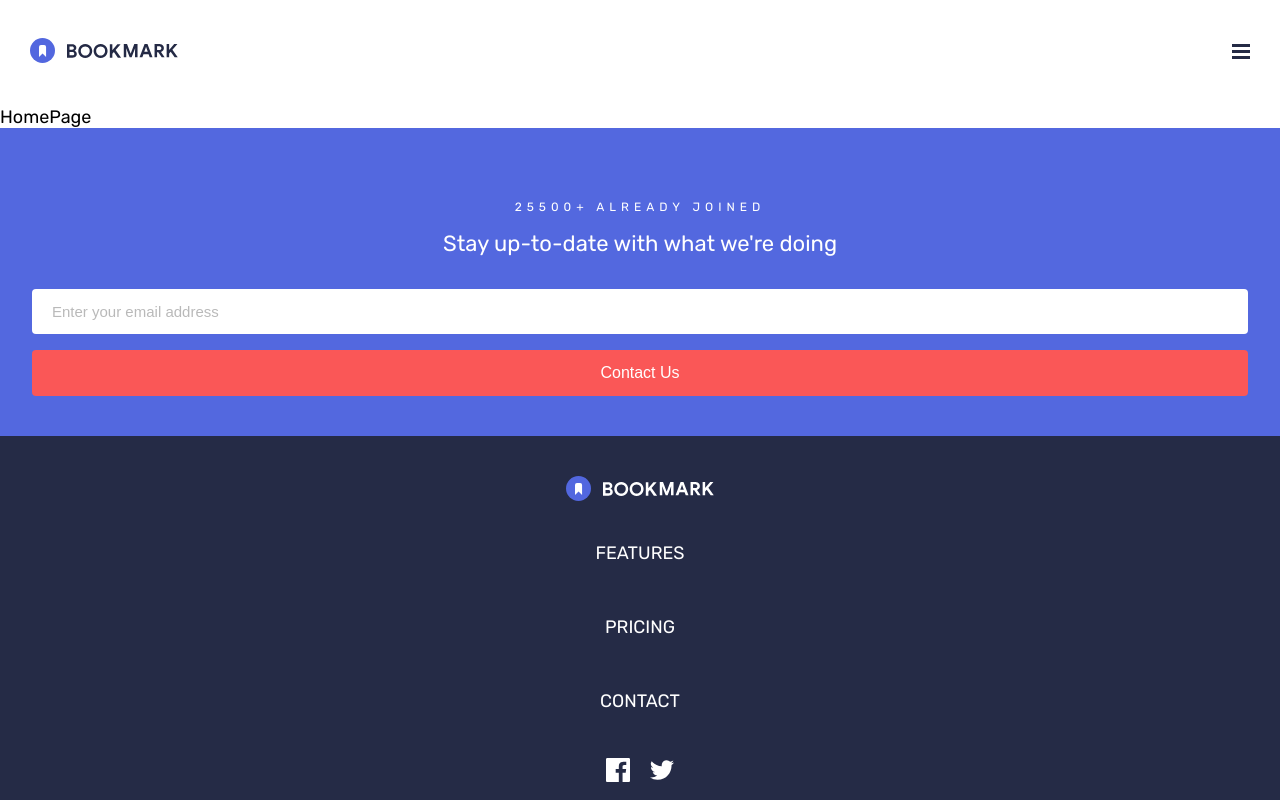
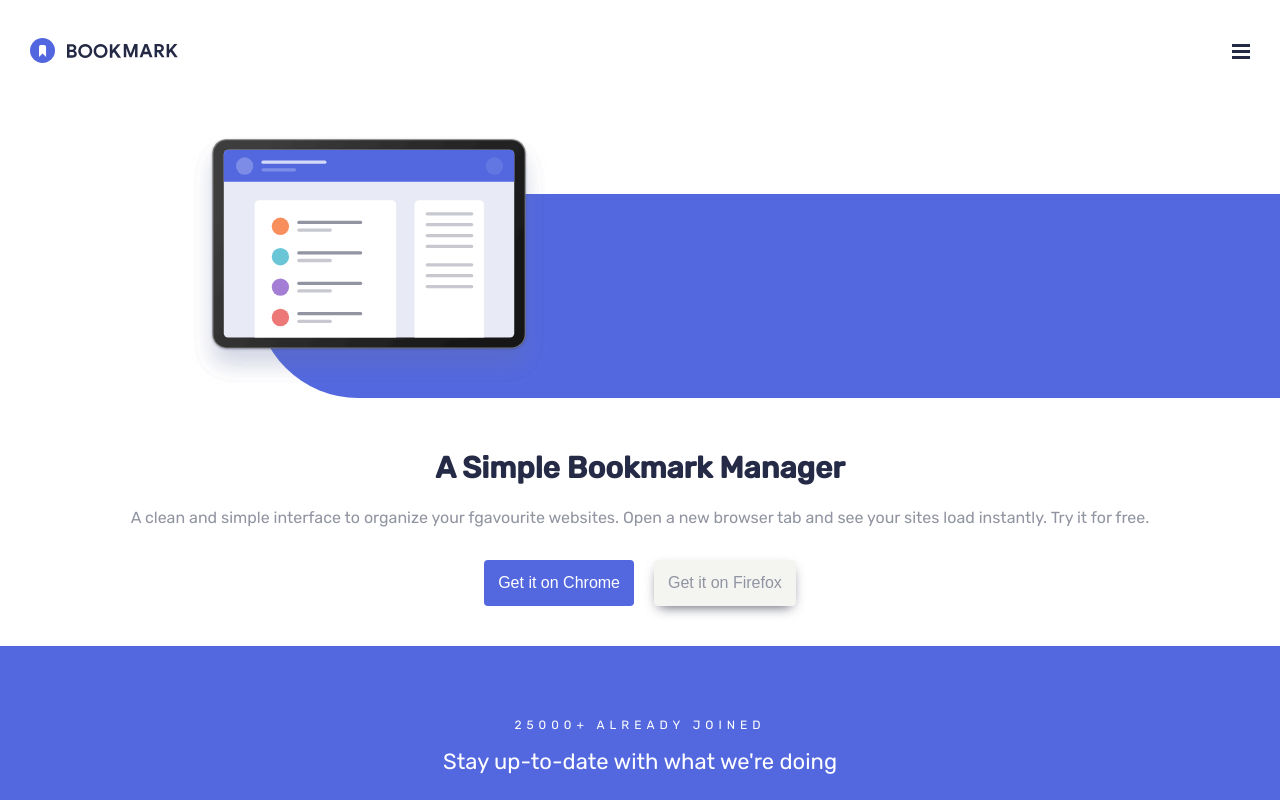
Before and after one commit to DawidRynkal/confilogiTask, a React (Create React App) app: page / in a window 1280 px wide. Shown: the top 800 px of the page. Built offline with nearby package versions, Linux system fonts and the light colour scheme.

Commit message:
top section

```diff
--- a/src/assets/styles/_button.sass
+++ b/src/assets/styles/_button.sass
@@ -28,3 +28,16 @@
   font-size: 20px
   text-transform: uppercase
   letter-spacing: 2px
+
+.button__gray
+  color: $grayBright
+  background-color: $gray2
+  font-size: 16px
+  -webkit-box-shadow: 0px 5px 13px -5px rgba(66, 68, 90, 1)
+  -moz-box-shadow: 0px 5px 13px -5px rgba(66, 68, 90, 1)
+  box-shadow: 0px 5px 13px -5px rgba(66, 68, 90, 1)
+
+.button__standard
+  color: $whiteColor
+  background-color: $blueBright
+  font-size: 16px
--- a/src/assets/styles/_colors.sass
+++ b/src/assets/styles/_colors.sass
@@ -3,10 +3,12 @@
     --blueDark: hsl(229, 31%, 21%)
     --redBright: hsl(0, 94%, 66%)
     --grayBright: hsl(229, 8%, 60%)
+    --gray2: hsl(60, 10%, 95%)
     --whiteColor: #ffff
 
 $blueBright: var(--blueBright)
 $blueDark: var(--blueDark)
 $redBright: var(--redBright)
 $grayBright: var(--grayBright)
+$gray2: var(--gray2)
 $whiteColor: var(--whiteColor)
--- /dev/null
+++ b/src/assets/styles/_topSection.sass
@@ -0,0 +1,42 @@
+@import '_colors'
+
+.top-section
+  padding-top: 88px
+  .top-section__image
+  .top-section__image img
+    width: 356px
+    position: absolute
+    top: -60px
+    left: -65px
+
+.top-section__shape
+    width: 80%
+    height: 204px
+    background-color: $blueBright
+    margin-left: auto
+    border-top-left-radius: 102px
+    border-bottom-left-radius: 102px
+    position: relative
+    display: flex
+    justify-content: center
+    align-items: center
+
+.top-section__text-container
+  padding: 32px 32px 18px 32px
+  text-align: center
+  h1
+    font-size: 30px
+    color: $blueDark
+  p
+    font-size: 16px
+    line-height: 24px
+    color: $grayBright
+
+
+.top-section__buttons-container
+  padding: 4px 20px 32px 20px
+  display: flex
+  justify-content: center
+  button
+    margin-left: 10px
+    margin-right: 10px
--- a/src/assets/styles/app.sass
+++ b/src/assets/styles/app.sass
@@ -5,3 +5,4 @@
 @import '_footer'
 @import '_button'
 @import '_mobileNavigation'
+@import '_topSection'
--- a/src/pages/home-page/home-page.tsx
+++ b/src/pages/home-page/home-page.tsx
@@ -1,5 +1,11 @@
+import TopSection from "../../shared/components/TopSection/TopSection";
+
 const HomePage = () => {
-  return <div>HomePage</div>;
+  return (
+    <>
+      <TopSection />
+    </>
+  );
 };
 
 export default HomePage;
--- /dev/null
+++ b/src/shared/components/TopSection/TopSection.tsx
@@ -0,0 +1,36 @@
+import CustomButton, { ButtonTypes } from "../buttons/CustomButton";
+import Ilustration from "../../../assets/images/illustration-hero.svg";
+
+const TopSection = () => {
+  return (
+    <div className="top-section">
+      <div className="top-section__image">
+        <div className="top-section__shape">
+          <img src={Ilustration} alt="ilustration" />
+        </div>
+      </div>
+      <div className="top-section__text-container">
+        <h1>A Simple Bookmark Manager</h1>
+        <p>
+          A clean and simple interface to organize your fgavourite websites.
+          Open a new browser tab and see your sites load instantly. Try it for
+          free.
+        </p>
+      </div>
+      <div className="top-section__buttons-container">
+        <CustomButton
+          text="Get it on Chrome"
+          handleClick={() => console.log("get it chrome")}
+          type={ButtonTypes.STANDARD}
+        />
+        <CustomButton
+          text="Get it on Firefox"
+          handleClick={() => console.log("get it chrome")}
+          type={ButtonTypes.GRAY}
+        />
+      </div>
+    </div>
+  );
+};
+
+export default TopSection;
```
